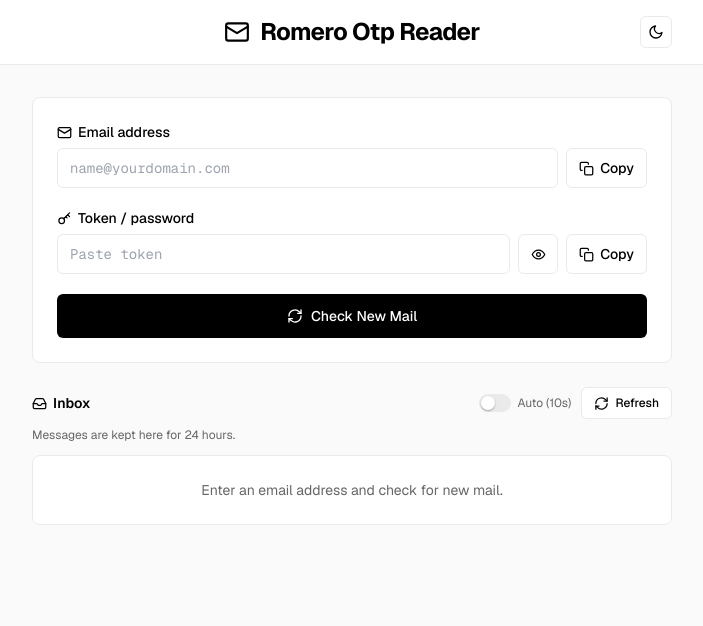
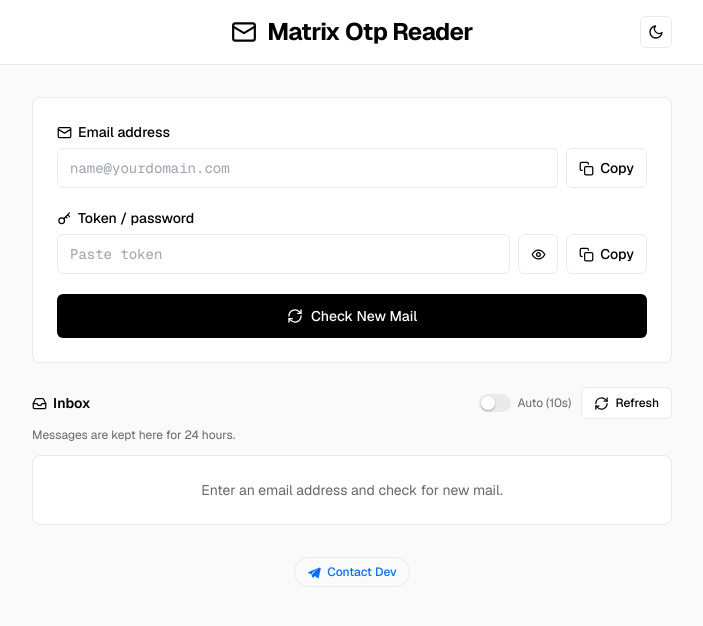
Before and after one commit to Billal070/romero-tempmail-reader, a plain HTML site: page index.html in a window 1280 px wide. Shown: the whole page, without its empty margins (288-991 px from the left). Drawn offline with nearby package versions, Linux system fonts and the light colour scheme.

Commit message:
Change title from 'Romero Otp Reader' to 'Matrix Otp Reader'

```diff
--- a/index.html
+++ b/index.html
@@ -3,7 +3,7 @@
 <head>
 <meta charset="UTF-8">
 <meta name="viewport" content="width=device-width, initial-scale=1">
-<title>Romero Otp Reader</title>
+<title>Matrix Otp Reader</title>
 <script src="https://cdn.tailwindcss.com"></script>
 <link href="https://fonts.googleapis.com/css2?family=Geist:wght@400;500;600;700&family=Geist+Mono:wght@400;500;600&display=swap" rel="stylesheet">
 <script>
@@ -30,6 +30,10 @@
   @keyframes spin { to { transform: rotate(360deg); } }
   .spin { animation: spin .8s linear infinite; }
   @media (prefers-reduced-motion: reduce) { .spin { animation-duration: 2s; } }
+  .contact-dev-link { transition: transform .18s ease, background-color .18s ease, border-color .18s ease, box-shadow .18s ease; }
+  .contact-dev-link:hover { transform: translateY(-2px); background-color: var(--hl); border-color: var(--hlb); box-shadow: 0 4px 14px color-mix(in srgb, var(--hlb) 25%, transparent); }
+  .contact-dev-link svg { transition: transform .18s ease; }
+  .contact-dev-link:hover svg { transform: rotate(-12deg) scale(1.1); }
 </style>
 </head>
 <body class="font-sans antialiased min-h-screen">
@@ -38,7 +42,7 @@
       <span aria-hidden="true"></span>
       <div class="flex items-center justify-center gap-2.5 min-w-0">
         <svg width="26" height="26" viewBox="0 0 24 24" fill="none" stroke="currentColor" stroke-width="2" stroke-linecap="round" stroke-linejoin="round" aria-hidden="true"><rect x="2" y="4" width="20" height="16" rx="2"/><path d="m22 7-10 6L2 7"/></svg>
-        <h1 class="text-xl sm:text-2xl font-bold tracking-tight whitespace-nowrap">Romero Otp Reader</h1>
+        <h1 class="text-xl sm:text-2xl font-bold tracking-tight whitespace-nowrap">Matrix Otp Reader</h1>
       </div>
       <button id="themeBtn" class="btn-ghost h-8 w-8 flex items-center justify-center" aria-label="Toggle theme">
         <svg id="themeIcon" width="16" height="16" viewBox="0 0 24 24" fill="none" stroke="currentColor" stroke-width="2" stroke-linecap="round" stroke-linejoin="round"></svg>
@@ -89,6 +93,15 @@
         <div class="card p-6 text-sm muted text-center">Enter an email address and check for new mail.</div>
       </div>
     </section>
+
+    <footer class="pt-2 pb-4 text-center">
+      <a href="https://t.me/RO_M_IO_07" target="_blank" rel="noopener noreferrer"
+         class="contact-dev-link inline-flex items-center gap-1.5 text-xs font-medium px-3 py-1.5 rounded-full"
+         style="color:var(--hlb); border:1px solid var(--border)">
+        <svg width="14" height="14" viewBox="0 0 24 24" fill="currentColor" aria-hidden="true"><path d="M21.9 4.4 2.7 12c-.9.35-.9 1.6.02 1.93l4.7 1.6 1.8 5.55c.24.75 1.2.96 1.76.4l2.5-2.5 4.7 3.5c.7.52 1.7.13 1.9-.72l3.4-15.5c.22-1-.7-1.8-1.58-1.36ZM8.9 13.4l9-6.7c.2-.15.42.1.24.28l-7.4 6.9c-.28.26-.46.6-.5.98l-.2 2-1.44-3.15c-.14-.3-.02-.65.3-.31Z"/></svg>
+        <span>Contact Dev</span>
+      </a>
+    </footer>
   </main>
 
   <div id="emailModal" class="fixed inset-0 z-50 hidden items-center justify-center p-4" style="background:rgba(0,0,0,.6)">
```
